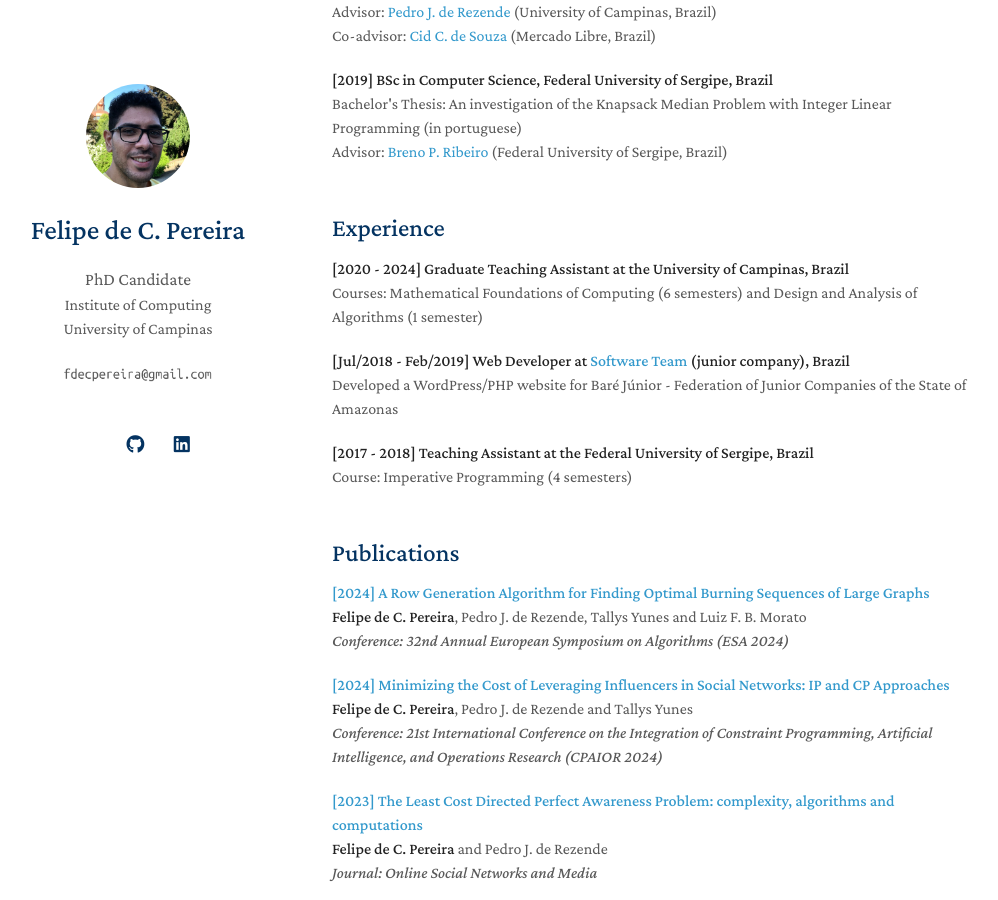
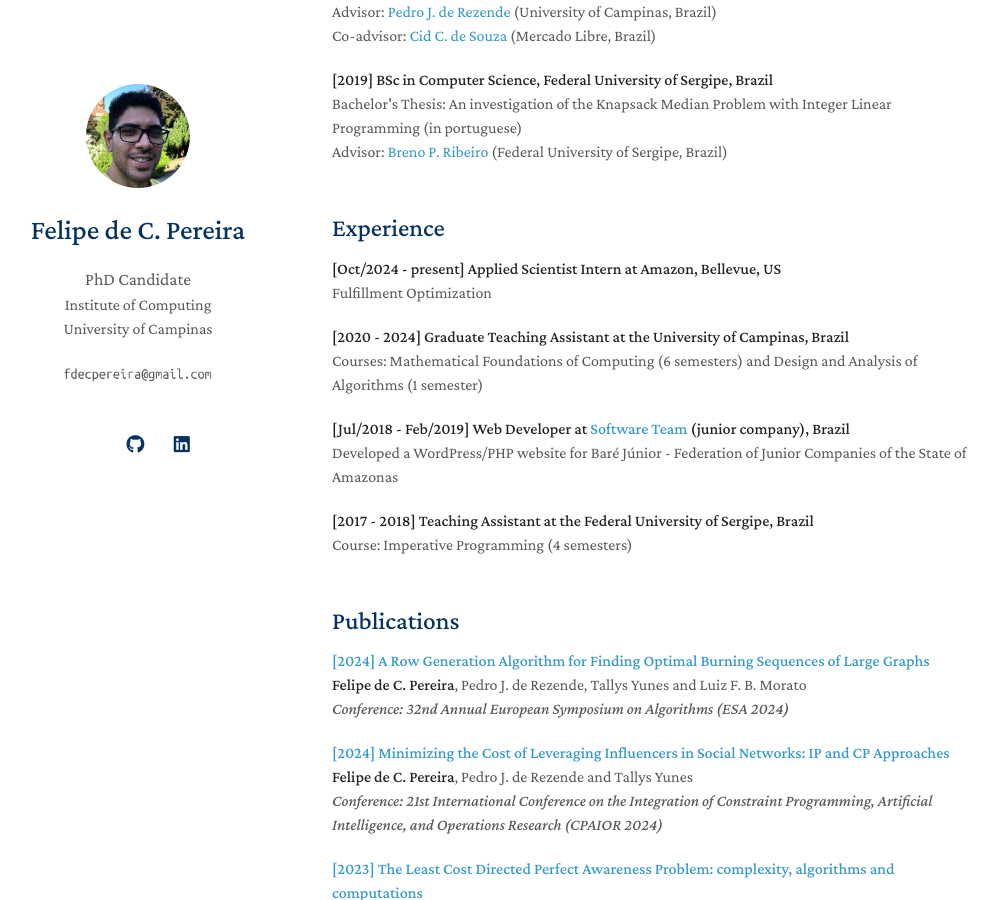
Before and after one commit to fdecpereira/fdecpereira.github.io, a Jekyll site: the page built from index.md, in a window 1280 px wide and 900 px high, scrolled down 674 px. Shown: the whole window, without its empty margins (138-1136 px from the left). Built offline with Jekyll 4.4.1, drawn with Linux system fonts in a browser that asks for light colours; nearby versions of some CDN libraries; a style sheet for code colours, icons or effects is not loaded.

Commit message:
Experience update

```diff
--- a/_includes/experience.md
+++ b/_includes/experience.md
@@ -1,6 +1,11 @@
 <h2 style="margin-top:50px;">Experience</h2>
 
 <div>
+<strong>[Oct/2024 - present] Applied Scientist Intern at Amazon, Bellevue, US</strong><br>
+Fulfillment Optimization
+</div>
+
+<div style="margin-top:20px;">
 <strong>[2020 - 2024] Graduate Teaching Assistant at the University of Campinas, Brazil</strong><br>
 Courses:  Mathematical Foundations of Computing (6 semesters) and Design and Analysis
 of Algorithms (1 semester)
```
Also changed, not shown: 1 other file.
